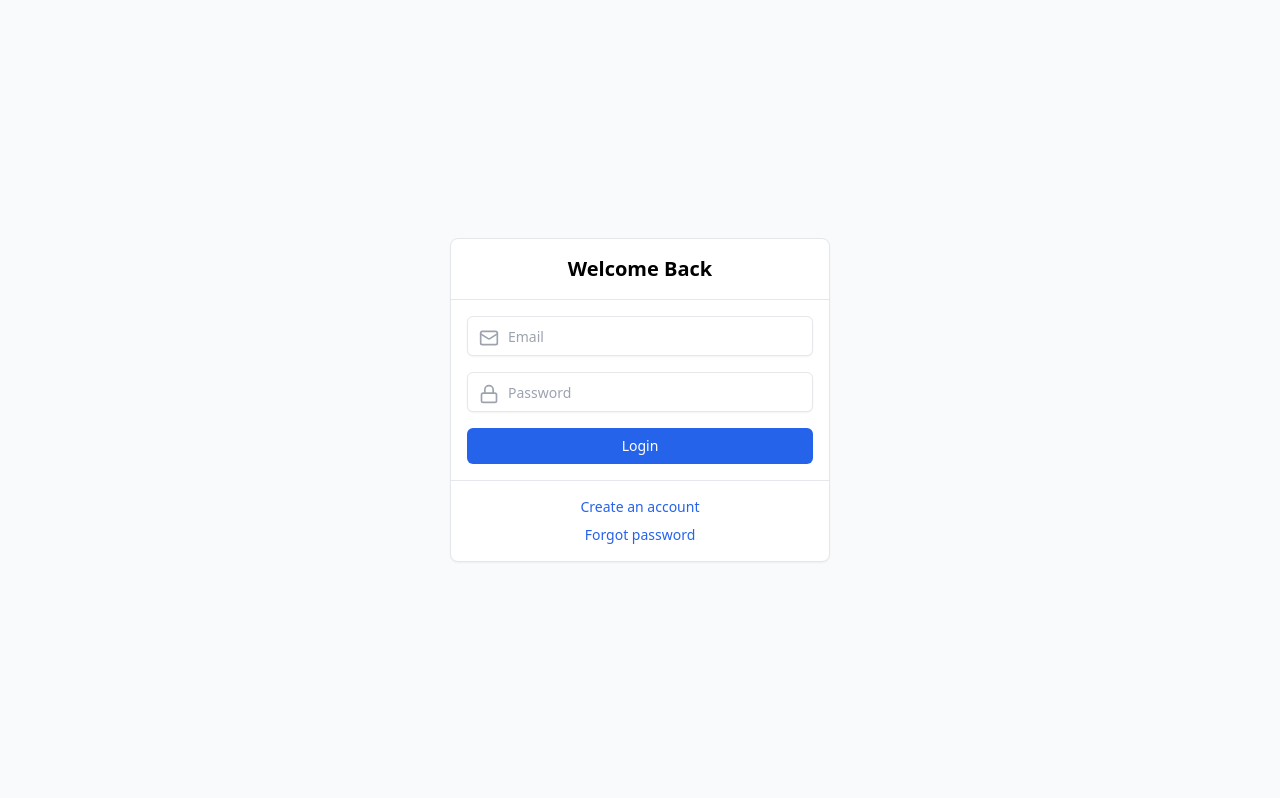
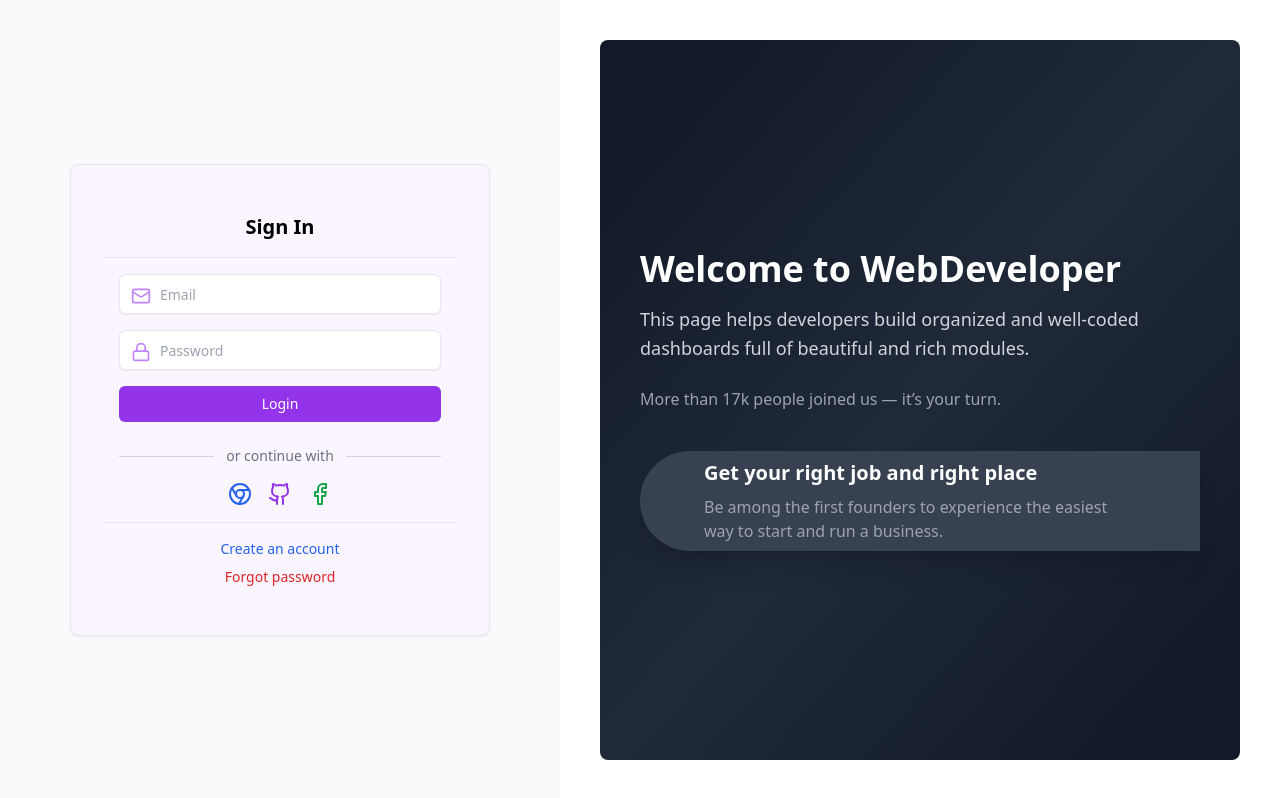
Before and after one commit to Hellobisrat/DeveloperApp, a React (Create React App) app in the folder frontend/: page /login in a window 1280 px wide. Built offline with nearby package versions, Linux system fonts and the light colour scheme.

Commit message:
update login ui

```diff
--- a/frontend/src/components/ui/card.jsx
+++ b/frontend/src/components/ui/card.jsx
@@ -1,7 +1,7 @@
 export function Card({ className, ...props }) {
   return (
     <div
-      className={`rounded-lg border bg-white shadow-sm ${className}`}
+      className={`rounded-lg border bg-purple-50 shadow-sm ${className}`}
       {...props}
     />
   )
--- a/frontend/src/pages/auth/Login.jsx
+++ b/frontend/src/pages/auth/Login.jsx
@@ -6,7 +6,7 @@ import { AuthContext } from "../../context/AuthContext";
 import { Button } from "../../components/ui/button"
 import { Input } from "../../components/ui/input"
 import {toast} from 'react-toastify'
-import { Mail, Lock } from "lucide-react";
+import { Mail, Lock, Github, Facebook, Chrome } from "lucide-react";
 
 export default function Login() {
   const [form, setForm] = useState({ email: "", password: "" });
@@ -35,17 +35,20 @@ export default function Login() {
   };
 
   return (
-    <div className="flex justify-center items-center h-screen bg-gray-50">
-      <Card className="w-[380px] shadow-lg">
+    <div className="flex h-screen">
+      {/* Left side -form */}
+      <div className="flex flex-1 justify-center items-center bg-gray-50 ">
+        <Card className="w-[420px] p-8 rounded-2xl shadow-2xl
+ flex flex-col  justify-center ">
         <CardHeader>
-          <CardTitle className="text-center text-2xl font-semibold">
-            Welcome Back
+          <CardTitle className="text-center text-3xl font-bold">
+            Sign In
           </CardTitle>
         </CardHeader>
         <CardContent>
           <form onSubmit={handleSubmit} className="space-y-4">
             <div className="relative">
-              <Mail className="absolute left-3 top-3 h-5 w-5 text-gray-400" />
+              <Mail className="absolute left-3 top-3 h-5 w-5 text-purple-400" />
               <Input
                 type="email"
                 name="email"
@@ -56,7 +59,7 @@ export default function Login() {
             </div>
 
             <div className="relative">
-              <Lock className="absolute left-3 top-3 h-5 w-5 text-gray-400" />
+              <Lock className="absolute left-3 top-3 h-5 w-5 text-purple-400" />
               <Input
                 type="password"
                 name="password"
@@ -66,11 +69,23 @@ export default function Login() {
               />
             </div>
 
-            <Button type="submit" className="w-full">
+            <Button type="submit" className="w-full bg-purple-600 hover:bg-purple-700">
               Login
             </Button>
           </form>
+          <div className="flex items-center gap-3 mt-6">
+              <div className="h-px bg-gray-300 flex-1" />
+              <span className="text-gray-500 text-sm">or continue with</span>
+              <div className="h-px bg-gray-300 flex-1" />
+            </div>
 
+
+
+            <div className="flex justify-center gap-4 mt-4">
+              <Chrome className="h-6 w-6 text-blue-600 cursor-pointer" />
+              <Github className="h-6 w-6 text-purple-600 cursor-pointer" />
+              <Facebook className="h-6 w-6 text-green-600 cursor-pointer" />
+            </div>
 
 
         </CardContent>
@@ -78,9 +93,34 @@ export default function Login() {
 
           <a href="/register" className="text-blue-600">Create an account</a>
 
-          <a href="/forgot-password" className="text-blue-600">Forgot password</a>
+          <a href="/forgot-password" className="text-red-600">Forgot password</a>
+
         </CardFooter>
       </Card>
+      </div>
+      <div className="hidden lg:flex flex-1 bg-gradient-to-br from-gray-900 via-gray-800 to-gray-900
+ text-white flex-col justify-center m-10 px-10 rounded-lg">
+        <h1 className="text-4xl font-bold mb-4">Welcome to WebDeveloper</h1>
+        <p className="text-gray-300 text-lg leading-relaxed">
+          This page helps developers build organized and well‑coded dashboards full
+          of beautiful and rich modules.
+        </p>
+
+        <p className="mt-6 text-gray-400">
+          More than 17k people joined us — it’s your turn.
+        </p>
+
+        <div className="mt-10 bg-gray-700 px-16  py-2 rounded-l-[120px] shadow-xl">
+          <h2 className="text-xl font-semibold mb-2">
+            Get your right job and right place
+          </h2>
+          <p className="text-gray-400">
+            Be among the first founders to experience the easiest way to start
+            and run a business.
+          </p>
+        </div>
+      </div>
+
     </div>
   );
 }
```
